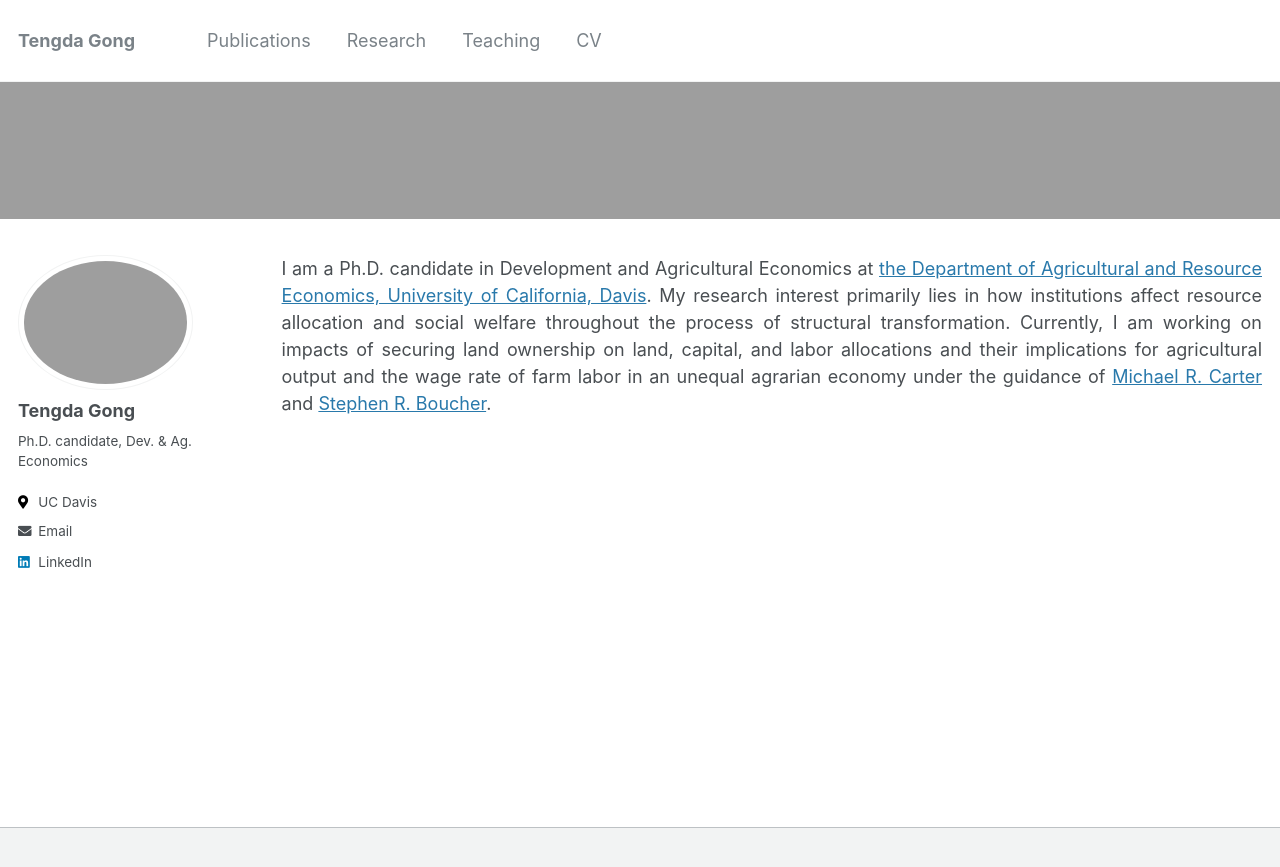
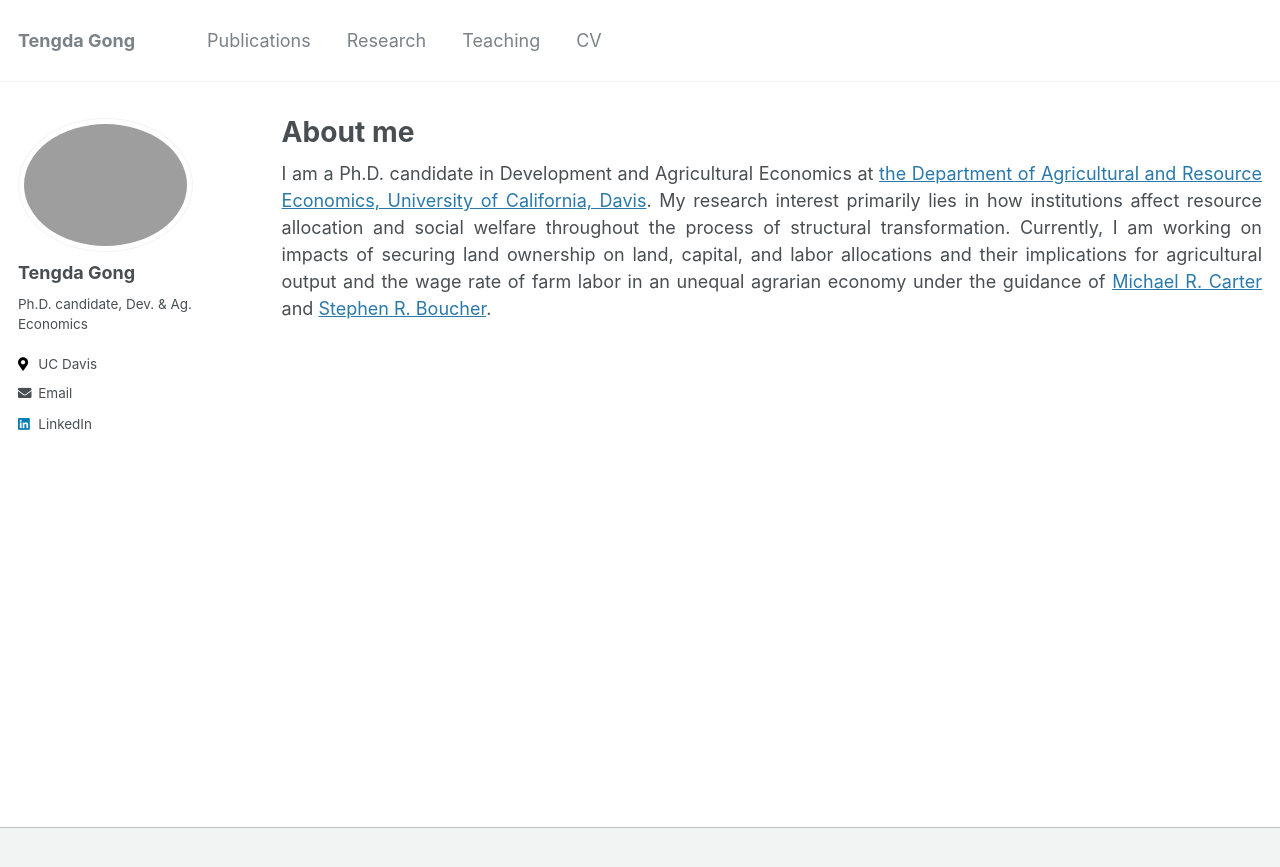
Before and after one commit to tendakung/tendakung.github.io, a Jekyll site: the page built from _pages/about.md, in a window 1280 px wide. Shown: the top 867 px of the page. Built offline with Jekyll 4.4.1, drawn with Linux system fonts in a browser that asks for light colours.

Commit message:
change everything back

```diff
--- a/_pages/about.md
+++ b/_pages/about.md
@@ -1,13 +1,10 @@
 ---
 permalink: /
-title: " "
-excerpt: " "
+title: "About me"
 author_profile: true
 redirect_from:
   - /about/
   - /about.html
-header:
-  overlay_image: personal_photo.jpg
 ---
 
 I am a Ph.D. candidate in Development and Agricultural Economics at [the Department of Agricultural and Resource Economics, University of California, Davis](https://are.ucdavis.edu/people/grad-students/phd/tengda-gong/). My research interest primarily lies in how institutions affect resource allocation and social welfare throughout the process of structural transformation. Currently, I am working on impacts of securing land ownership on land, capital, and labor allocations and their implications for agricultural output and the wage rate of farm labor in an unequal agrarian economy under the guidance of [Michael R. Carter](https://are.ucdavis.edu/people/faculty/michael-carter/) and [Stephen R. Boucher](https://are.ucdavis.edu/people/faculty/steve-boucher/).
```
